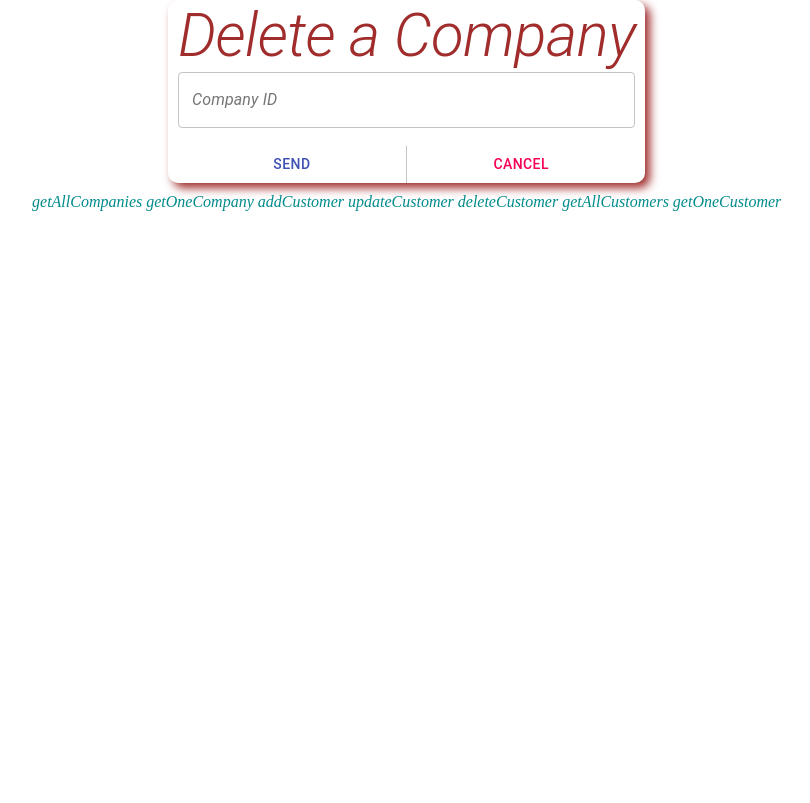
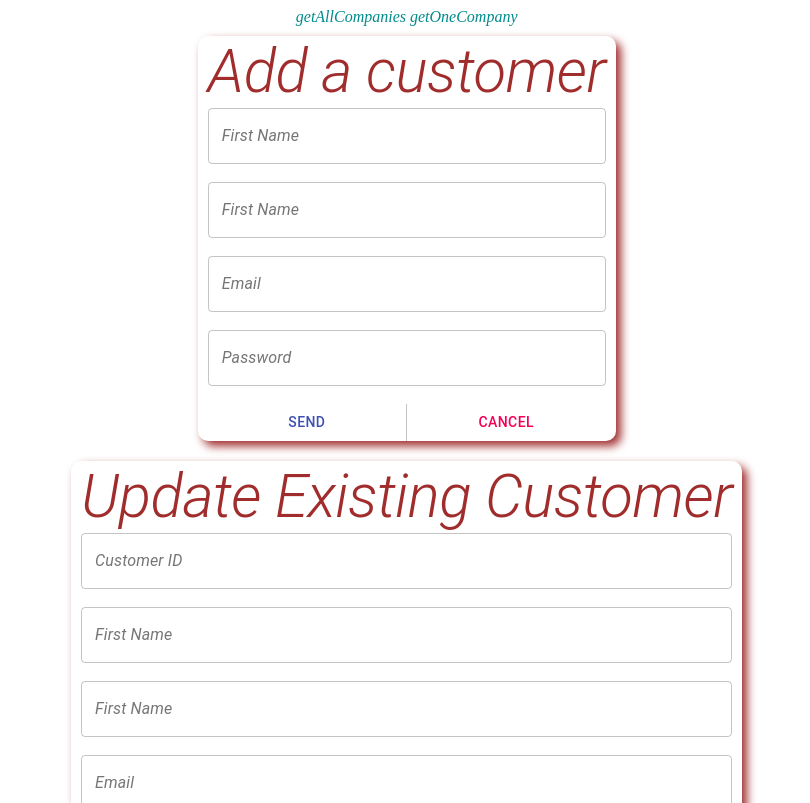
Before and after one commit to eitan-ez/ReactProject, a React (Create React App) app: page /admin in a window 1280 px wide. Shown: the part 977-1780 px from the top of the page, without its empty margins (340-1150 px from the left). Before the commit the page ends 1188 px from the top, so only its background shows below. Built offline with nearby package versions, Linux system fonts and the light colour scheme; what notyf would draw is missing.

Commit message:
more admin

```diff
--- a/src/Components/AdminArea/AddCompany/AddCompany.tsx
+++ b/src/Components/AdminArea/AddCompany/AddCompany.tsx
@@ -14,7 +14,7 @@ function AddCompany(): JSX.Element {
     try {
 
         console.log(company);
-        const response = await jwtAxios.post<CompanyModel>(globals.urls.adminAddCompany, company);
+        const response = await jwtAxios.post<CompanyModel>(globals.urls.adminAdd + "company", company);
         const addedCompany = response.data;
 
         notify.success("company has been added id: " + addedCompany.id);
--- /dev/null
+++ b/src/Components/AdminArea/AddCustomer/AddCustomer.css
@@ -0,0 +1,3 @@
+.AddCustomer {
+
+}
--- /dev/null
+++ b/src/Components/AdminArea/AddCustomer/AddCustomer.tsx
@@ -0,0 +1,83 @@
+import { Button, ButtonGroup, TextField, Typography } from "@material-ui/core";
+import { useForm } from "react-hook-form";
+import CustomerModel from "../../../Models/CustomerModel";
+import globals from "../../../Services/Globals";
+import jwtAxios from "../../../Services/JwtAxios";
+import notify from "../../../Services/Notification";
+import "./AddCustomer.css";
+
+function AddCustomer(): JSX.Element {
+    const { register, handleSubmit } = useForm<CustomerModel>();
+
+    async function send(customer: CustomerModel) {
+      try {
+
+          console.log(customer);
+          const response = await jwtAxios.post<CustomerModel>(globals.urls.adminAdd + "customer", customer);
+          const addedCustomer = response.data;
+          console.log(customer);
+
+          notify.success("customer has been added id: " + addedCustomer.id);
+      }
+      catch (err) {
+          console.log(err);
+      }
+  }
+
+
+    return (
+        <form  className="AddCustomer Box" onSubmit={handleSubmit(send)}>
+          <Typography variant="h2" className="Headline">
+            Add a customer
+          </Typography>
+
+          <TextField
+            {...register("firstName")}
+            label="First Name"
+            variant="outlined"
+            fullWidth
+            />
+          <br />
+          <br />
+
+            <TextField
+            {...register("lastName")}
+            label="First Name"
+            variant="outlined"
+            fullWidth
+          />
+          <br />
+          <br />
+
+          <TextField
+            {...register("email")}
+            label="Email"
+            variant="outlined"
+            fullWidth
+          />
+          <br />
+          <br />
+
+          <TextField
+            {...register("password")}
+            label="Password"
+            variant="outlined"
+            type="password"
+            fullWidth
+          />
+          <br />
+          <br />
+
+
+          <ButtonGroup variant="text" fullWidth>
+            <Button type="submit" color="primary">
+              Send
+            </Button>
+            <Button type="reset" color="secondary">
+              Cancel
+            </Button>
+          </ButtonGroup>
+        </form>
+    );
+  }
+export default AddCustomer;
--- a/src/Components/AdminArea/AdminMenu/AdminMenu.tsx
+++ b/src/Components/AdminArea/AdminMenu/AdminMenu.tsx
@@ -4,8 +4,11 @@ import { NavLink } from "react-router-dom";
 import { UserType } from "../../../Models/UserModel";
 import store from "../../../Redux/Store";
 import AddCompany from "../AddCompany/AddCompany";
+import AddCustomer from "../AddCustomer/AddCustomer";
 import DeleteCompany from "../DeleteCompany/DeleteCompany";
+import DeleteCustomer from "../DeleteCustomer/DeleteCustomer";
 import UpdateCompany from "../UpdateCompany/UpdateCompany";
+import UpdateCustomer from "../UpdateCustomer/UpdateCustomer";
 import "./AdminMenu.css";
 
 function AdminMenu(): JSX.Element {
@@ -28,7 +31,14 @@ function AdminMenu(): JSX.Element {
         <br />
         <DeleteCompany />
         <br />
-        getAllCompanies getOneCompany addCustomer updateCustomer deleteCustomer
+        getAllCompanies getOneCompany
+        <br />
+        <AddCustomer />
+        <br />
+        <UpdateCustomer />
+        <br />
+        <DeleteCustomer />
+        <br />
         getAllCustomers getOneCustomer
       </div>
     </div>
--- /dev/null
+++ b/src/Components/AdminArea/DeleteCustomer/DeleteCustomer.css
@@ -0,0 +1,3 @@
+.DeleteCustomer {
+
+}
--- a/src/Components/AdminArea/DeleteCompany/DeleteCompany.tsx
+++ b/src/Components/AdminArea/DeleteCustomer/DeleteCustomer.tsx
@@ -1,36 +1,34 @@
 import { Button, ButtonGroup, TextField, Typography } from "@material-ui/core";
-import { AxiosResponse } from "axios";
 import { useForm } from "react-hook-form";
-import CompanyModel from "../../../Models/CompanyModel";
-import store from "../../../Redux/Store";
+import CustomerModel from "../../../Models/CustomerModel";
 import globals from "../../../Services/Globals";
 import jwtAxios from "../../../Services/JwtAxios";
 import notify from "../../../Services/Notification";
-import "./DeleteCompany.css";
+import "./DeleteCustomer.css";
 
-function DeleteCompany(): JSX.Element {
-  const { register, handleSubmit } = useForm<CompanyModel>();
+function DeleteCustomer(): JSX.Element {
+  const { register, handleSubmit } = useForm<CustomerModel>();
 
-  async function send(company: CompanyModel) {
+  async function send(customer: CustomerModel) {
     try {
       const response = await jwtAxios.delete(
-        globals.urls.adminDeleteCompany + "/" + company.id
+        globals.urls.adminDelete + "customer/" + customer.id
       );
-      notify.success("company with id: " + company.id + " has been deleted.");
+      notify.success("customer with id: " + customer.id + " has been deleted.");
     } catch (err) {
       console.log(err);
     }
   }
 
   return (
-    <form className="DeleteCompany Box" onSubmit={handleSubmit(send)}>
+    <form className="DeleteCustomer Box" onSubmit={handleSubmit(send)}>
       <Typography variant="h2" className="Headline">
-        Delete a Company
+        Delete a Customer
       </Typography>
 
       <TextField
         {...register("id")}
-        label="Company ID"
+        label="Customer ID"
         variant="outlined"
         fullWidth
       />
@@ -48,4 +46,4 @@ function DeleteCompany(): JSX.Element {
     </form>
   );
 }
-export default DeleteCompany;
+export default DeleteCustomer;
--- /dev/null
+++ b/src/Components/AdminArea/UpdateCustomer/UpdateCustomer.css
@@ -0,0 +1,3 @@
+.UpdateCustomer {
+
+}
--- /dev/null
+++ b/src/Components/AdminArea/UpdateCustomer/UpdateCustomer.tsx
@@ -0,0 +1,95 @@
+import { Button, ButtonGroup, TextField, Typography } from "@material-ui/core";
+import { useForm } from "react-hook-form";
+import CustomerModel from "../../../Models/CustomerModel";
+import store from "../../../Redux/Store";
+import globals from "../../../Services/Globals";
+import jwtAxios from "../../../Services/JwtAxios";
+import notify from "../../../Services/Notification";
+import "./UpdateCustomer.css";
+
+function UpdateCustomer(): JSX.Element {
+  const { register, handleSubmit } = useForm<CustomerModel>();
+
+  async function send(customer: CustomerModel) {
+    try {
+      console.log(customer);
+      const response = await jwtAxios.put<CustomerModel>(
+        globals.urls.adminUpdate + "customer",
+        customer
+      );
+      const addedCustomer = response.data;
+
+      notify.success(
+        "customer with id: " + addedCustomer.id + " has been updated."
+      );
+    } catch (err) {
+      console.log(store.getState().authState.user.token);
+      console.log(err);
+    }
+  }
+
+  return (
+    <form className="UpdateCustomer Box" onSubmit={handleSubmit(send)}>
+      <Typography variant="h2" className="Headline">
+        Update Existing Customer
+      </Typography>
+
+      <TextField
+        {...register("id")}
+        label="Customer ID"
+        variant="outlined"
+        fullWidth
+      />
+      <br />
+      <br />
+
+      <TextField
+        {...register("firstName")}
+        label="First Name"
+        variant="outlined"
+        fullWidth
+      />
+      <br />
+      <br />
+
+      <TextField
+        {...register("lastName")}
+        label="First Name"
+        variant="outlined"
+        fullWidth
+      />
+      <br />
+      <br />
+
+      <TextField
+        {...register("email")}
+        label="Email"
+        variant="outlined"
+        fullWidth
+      />
+      <br />
+      <br />
+
+      <TextField
+        {...register("password")}
+        label="Password"
+        variant="outlined"
+        type="password"
+        fullWidth
+      />
+      <br />
+      <br />
+
+      <ButtonGroup variant="text" fullWidth>
+        <Button type="submit" color="primary">
+          Send
+        </Button>
+        <Button type="reset" color="secondary">
+          Cancel
+        </Button>
+      </ButtonGroup>
+    </form>
+  );
+}
+
+export default UpdateCustomer;
--- /dev/null
+++ b/src/Models/CustomerModel.ts
@@ -0,0 +1,9 @@
+class CustomerModel {
+    id: number;
+    firstName: string;
+    lastName: string;
+    email: string;
+    password: string;
+}
+
+export default CustomerModel
--- a/src/Services/Globals.ts
+++ b/src/Services/Globals.ts
@@ -6,9 +6,9 @@ class Globals {
 class DevelopmentGlobals extends Globals {
     public urls = {
         adminLogin: "http://localhost:8080/api/admin/login",
-        adminAddCompany: "http://localhost:8080/api/admin/add-company",
-        adminUpdateCompany: "http://localhost:8080/api/admin/update-company",
-        adminDeleteCompany: "http://localhost:8080/api/admin/delete-company"
+        adminAdd: "http://localhost:8080/api/admin/add-",
+        adminUpdate: "http://localhost:8080/api/admin/update-",
+        adminDelete: "http://localhost:8080/api/admin/delete-"
     };
 }
 
@@ -16,9 +16,9 @@ class DevelopmentGlobals extends Globals {
 class ProductionGlobals extends Globals {
     public urls = {
         adminLogin: "http://localhost:8080/api/admin/login",
-        adminAddCompany: "http://localhost:8080/api/admin/add-company",
-        adminUpdateCompany: "http://localhost:8080/api/admin/update-company",
-        adminDeleteCompany: "http://localhost:8080/api/admin/delete-company"
+        adminAdd: "http://localhost:8080/api/admin/add-",
+        adminUpdate: "http://localhost:8080/api/admin/update-",
+        adminDelete: "http://localhost:8080/api/admin/delete-"
     };
 }
 
```
